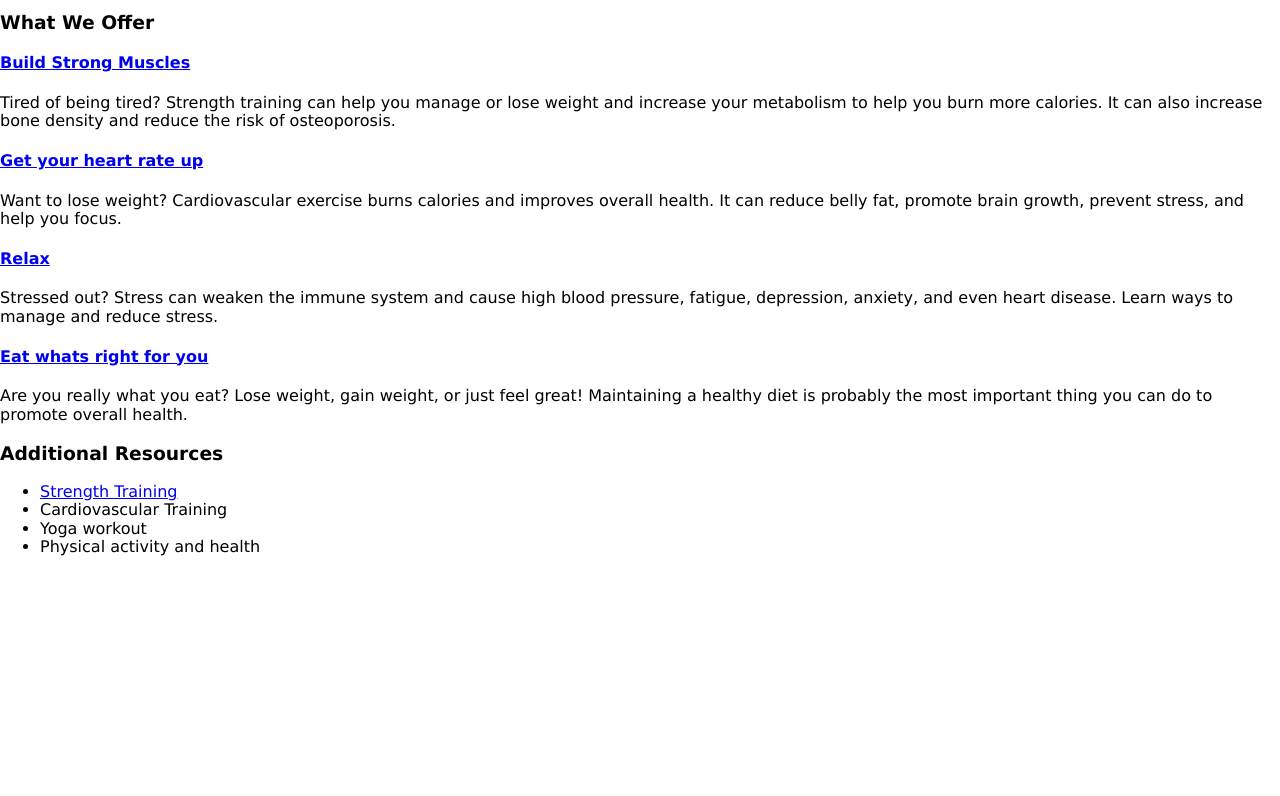
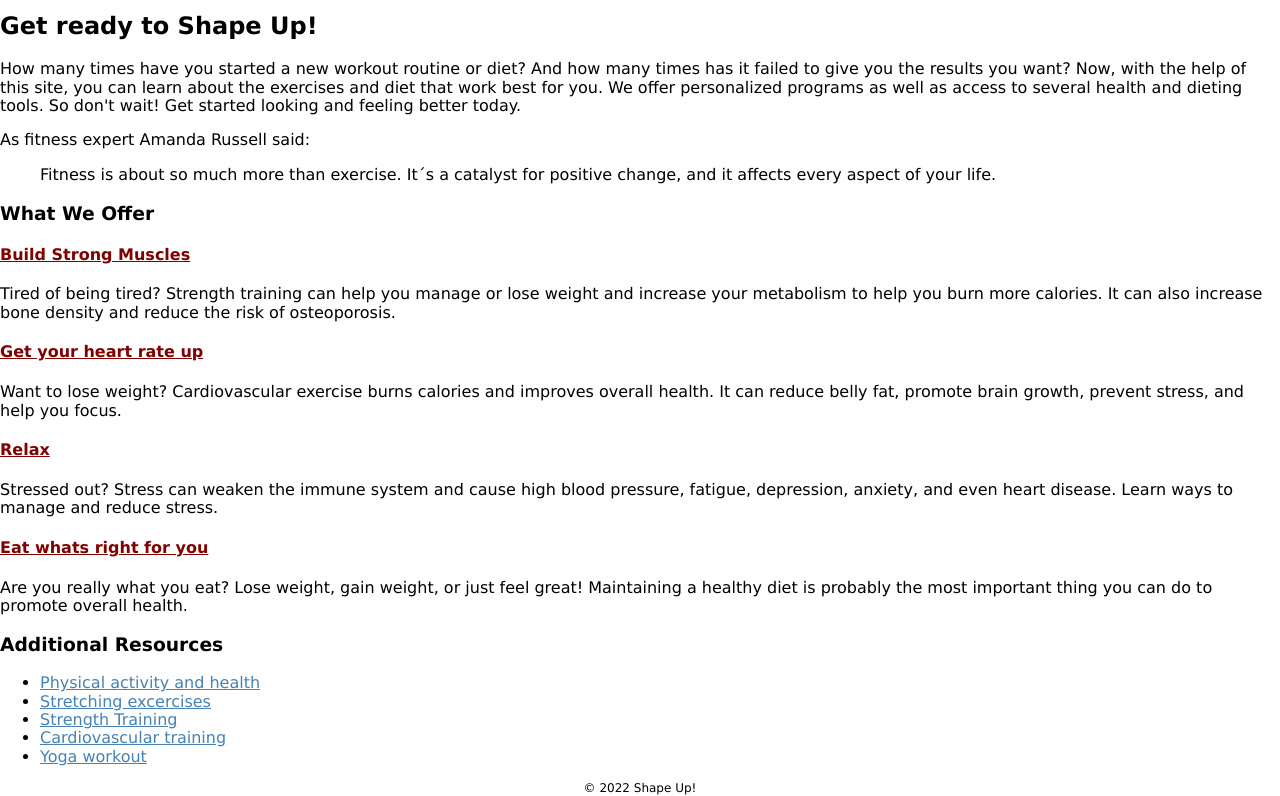
Before and after one commit to MitchellR0/shapeup, a plain HTML site: page index.html in a window 1280 px wide. Shown: the part 141-937 px from the top of the page. Before the commit the page ends 800 px from the top, so only its background shows below. Drawn offline with Linux system fonts and the light colour scheme.

Commit message:
Add files via upload

```diff
--- a/index.html
+++ b/index.html
@@ -24,6 +24,15 @@
 	</header>
 
 	<main>
+		<h2>Get ready to Shape Up!</h2>
+		<p>How many times have you started a new workout routine or diet? And how many times has it failed to give you the results you want? Now, with the help of this site, you can learn about the exercises and diet that work best for you. We offer personalized programs as well as access to several health and dieting tools. So don't wait! Get started looking and feeling better today.</p>
+		<p>As fitness expert Amanda Russell said:</p>
+		<blockquote>Fitness is about so much more than exercise. It&#180;s a catalyst for positive change, and it affects every aspect of your life.</blockquote>
+
+		<style>
+			a {color:maroon}
+		</style>
+
 		<h3>What We Offer</h3>
 		<a href="strength/index.html"><h4>Build Strong Muscles</h4></a>
 		<p>Tired of being tired? Strength training can help you manage or lose weight and increase your metabolism to help you burn more calories. It can also increase bone density and reduce the risk of osteoporosis.</p>
@@ -39,15 +48,18 @@
 
 		<h3>Additional Resources</h3>
 		<ul>
-			<li><a href="https://www.mayoclinic.org/healthy-lifestyle/fitness/in-depth/strength-training/art-20046670" target="_blank">Strength Training</a></li>
-			<li>Cardiovascular Training</li>
-			<li>Yoga workout</li>
-			<li>Physical activity and health</li>
+			<li><a class="link" href="https://www.cdc.gov/healthyweight/physical_activity/index.html" target="_blank">Physical activity and health</a></li>
+			<li><a class="link" href="https://www.webmd.com/fitness-exercise/ss/slideshow-stretches-to-get-loose" target="_blank">Stretching excercises</a></li>
+			<li><a class="link" href="https://www.mayoclinic.org/healthy-lifestyle/fitness/in-depth/strength-training/art-20046670" target="_blank">Strength Training</a></li>
+			<li><a class="link" href="https://www.realbuzz.com/articles-interests/fitness/article/what-is-cardiovascular-training/" target="_blank">Cardiovascular training</a></li>
+			<li><a class="link" href="https://www.self.com/gallery/power-yoga-workout" target="_blank">Yoga workout</a></li>
+
 		</ul>
 
 	</main>
 
 	<footer>
+		&copy; 2022 Shape Up!
 	</footer>
 
 </body>
--- a/styles/main.css
+++ b/styles/main.css
@@ -16,3 +16,12 @@ header img {
 main {
     clear: left;
 }
+
+.link {
+    color: steelblue;
+}
+
+footer {
+    font-size: 75%;
+    text-align: center;
+}
```
